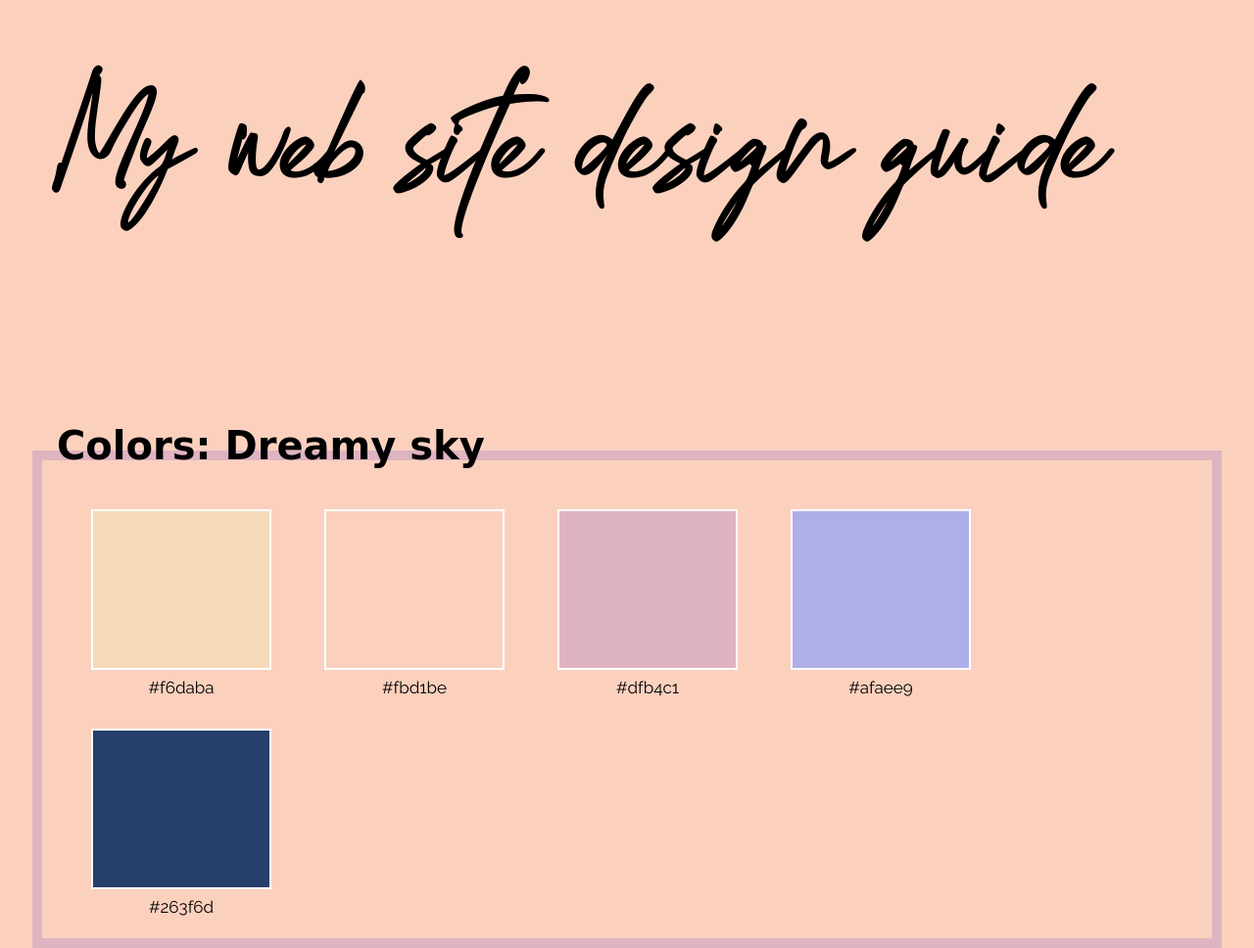
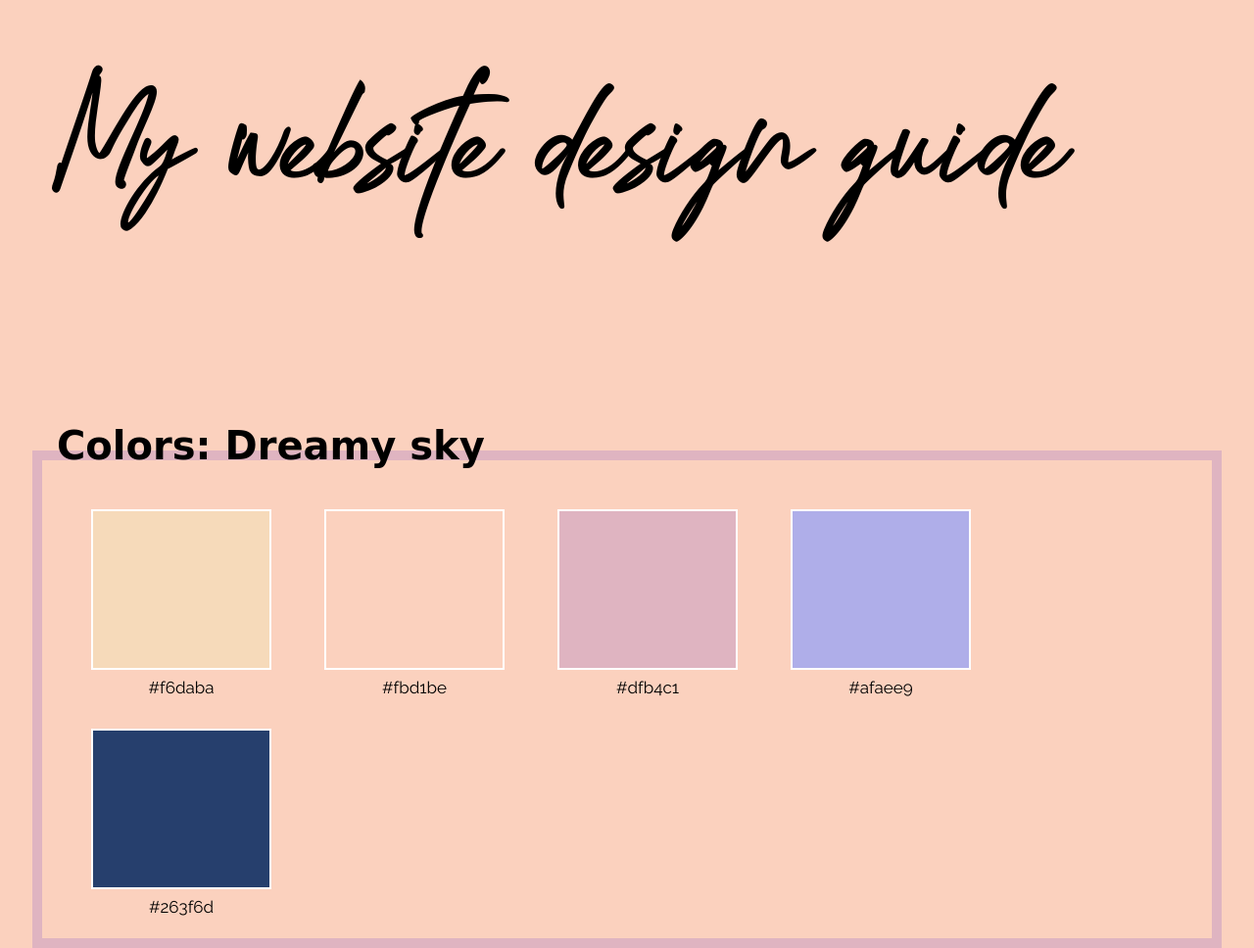
Before and after one commit to Shiyoon/Shiyoon.github.io, a plain HTML site: page my website design guide/index.html in a window 1280 px wide. Shown: the top 968 px of the page at 98% size. Drawn offline with Linux system fonts and the light colour scheme; a web font is replaced by a local one.

Commit message:
Update index.html

```diff
--- a/my website design guide/index.html
+++ b/my website design guide/index.html
@@ -4,13 +4,13 @@
     <meta charset="UTF-8">
     <meta http-equiv="X-UA-Compatible" content="IE=edge">
     <meta name="viewport" content="width=device-width, initial-scale=1.0">
-    <title>My web site design guide</title>
+    <title>My website design guide</title>
     <link href="https://fonts.googleapis.com/css2?family=Raleway:ital,wght@0,400;1,100&display=swap" rel="stylesheet">
     <link href="https://fonts.googleapis.com/css2?family=BhuTuka+Expanded+One&display=swap" rel="stylesheet">
     <link rel="stylesheet" href="./resources/css/index.css">
 </head>
 <body>
-    <h1 class="heading">My web site design guide</h1>
+    <h1 class="heading">My website design guide</h1>
 
 
 
```
